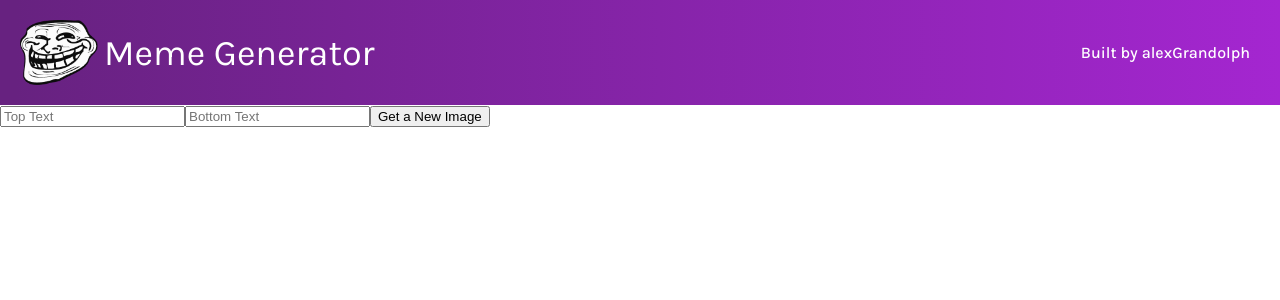
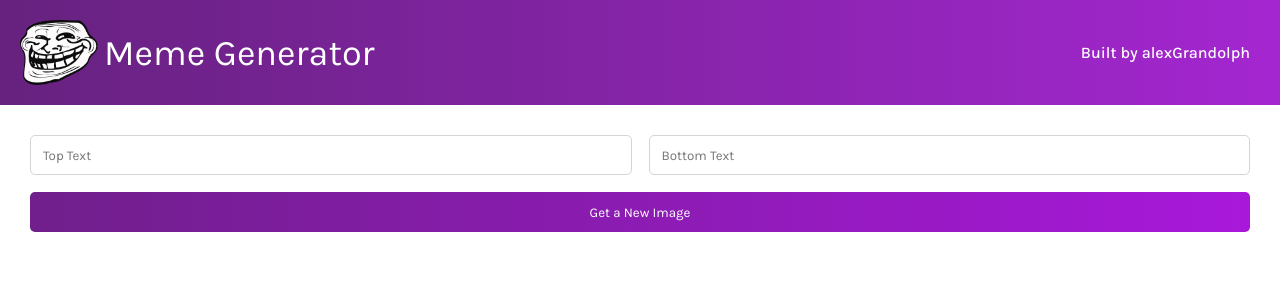
Before and after one commit to alexGrandolph/react-meme-generator, a React (Create React App) app: page / in a window 1280 px wide. Shown: the top 300 px of the page. Built offline with nearby package versions, Linux system fonts and the light colour scheme.

Commit message:
feat: add styling for form

```diff
--- a/src/App.css
+++ b/src/App.css
@@ -1,3 +1,7 @@
+main {
+  padding: 30px;
+}
+
 .header-container {
   width: 100%;
   background: linear-gradient(90deg, #672280 1.18%, #A626D3 100%);
@@ -6,20 +10,44 @@
   color: white;
   height: 65px;
   padding: 20px;
-  font-family: Karla;
-}
+  font-family: "Karla", sans-serif;}
 
 .header-logo {
   height: 100%;
   margin-right: 6px;
 }
+
 .header-text {
   font-size: 2.25rem;
   margin-right: auto;
 }
+
 .header-author {
   font-size: 1rem;
   padding-right: 50px;
   margin-left: 50px;
   font-weight: 500;
 }
+
+.form {
+  display: grid;
+  grid-template: 40px 40px / 1fr 1fr;
+  gap: 17px;
+}
+
+.form-input {
+  font-family: "Karla", sans-serif;
+  border-radius: 5px;
+  border: 1px solid #D5D4D8;
+  text-indent: 10px;
+}
+
+.form-button {
+  grid-column: 1 / -1;
+  font-family: "Karla", sans-serif;
+  border-radius: 5px;
+  background: linear-gradient(90.41deg, #711F8D 1.14%, #A818DA 100%);
+  color: white;
+  border: none;
+  cursor: pointer;
+}
--- a/src/components/Meme.js
+++ b/src/components/Meme.js
@@ -5,7 +5,7 @@
     <main>
       <form className="form">
         <input type="text" className="form-input" placeholder="Top Text" />
-        <input type="text" className="form-form-input" placeholder="Bottom Text" />
+        <input type="text" className="form-input" placeholder="Bottom Text" />
         <button className="form-button">Get a New Image</button>
       </form>
     </main>
```
